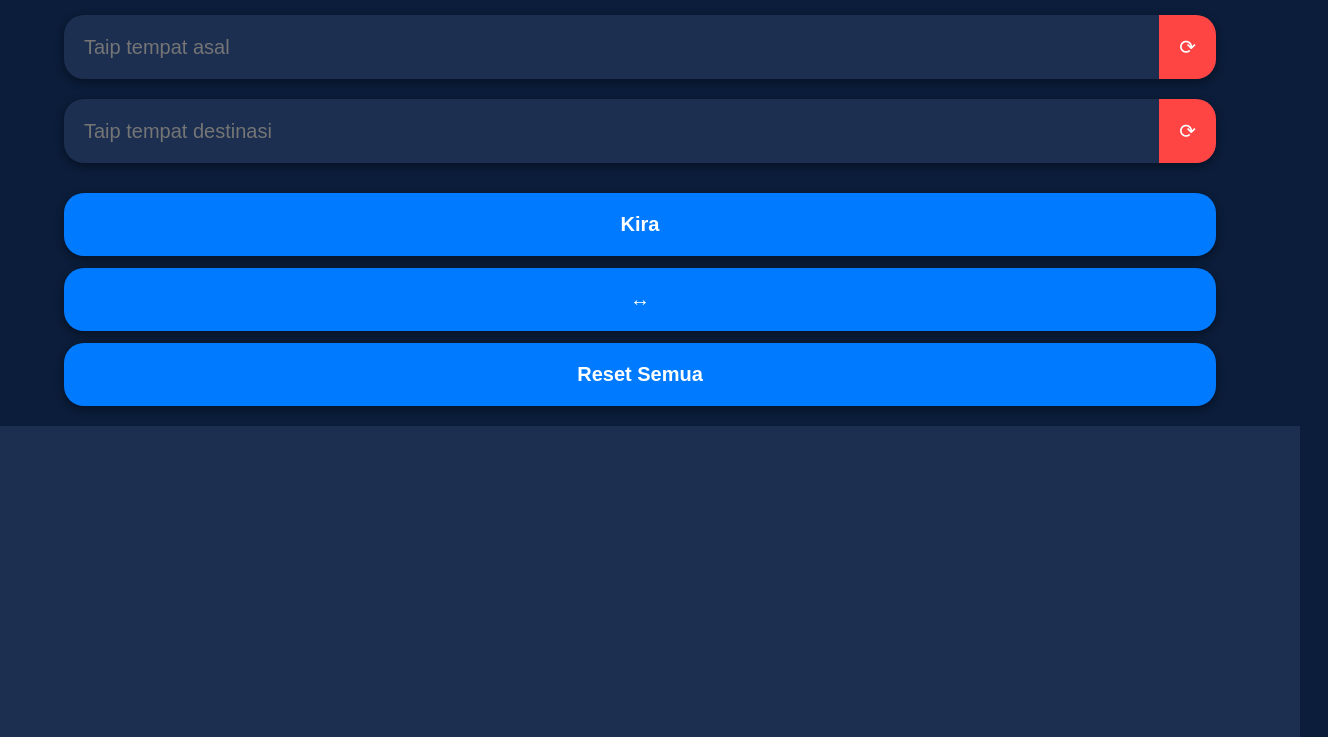
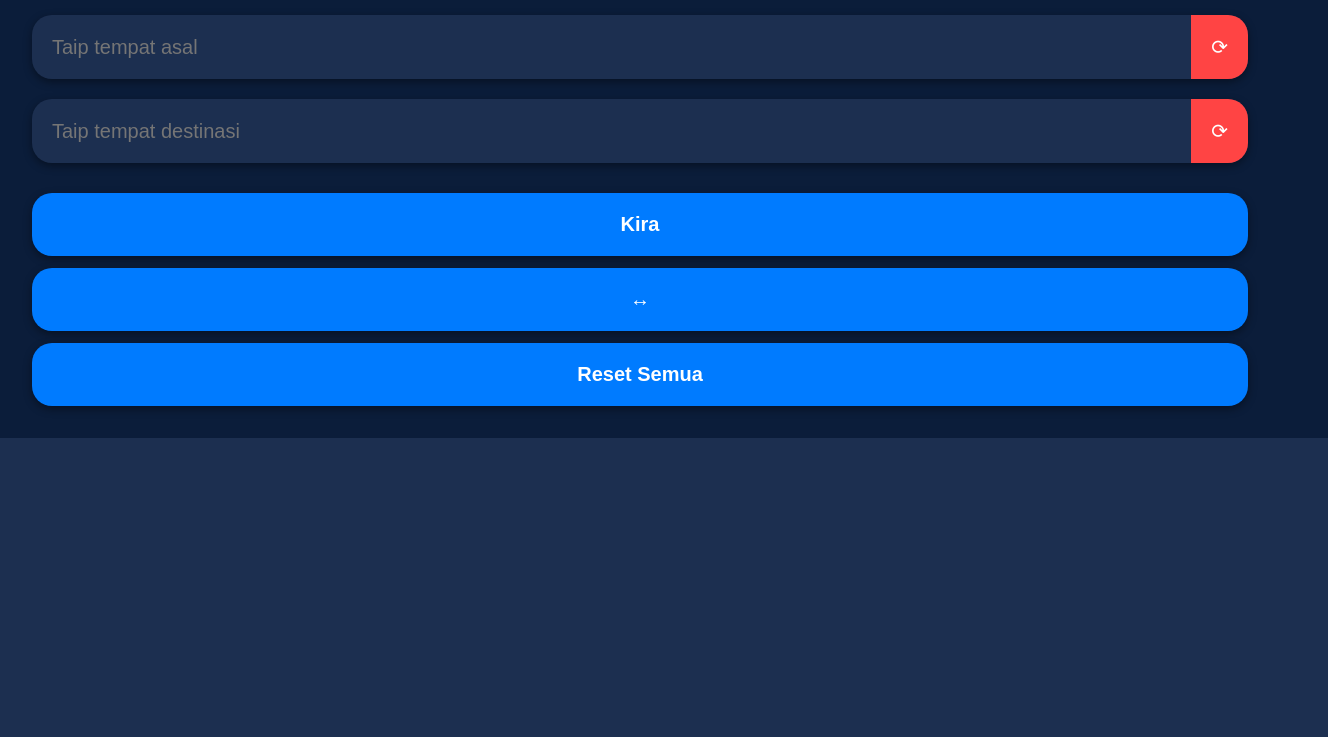
Before and after one commit to mohdrozaimi205/maps, a plain HTML site: page index.html in a window 1280 px wide. Shown: the part 63-800 px from the top of the page, 1328 px wide, since content can reach past the window. Drawn offline with Linux system fonts and the light colour scheme.

Commit message:
Update style.css

```diff
--- a/style.css
+++ b/style.css
@@ -1,31 +1,25 @@
 html, body {
-  height: 100%;              /* penuh skrin */
+  height: 100%;
   margin: 0;
   padding: 0;
   background-color: #0b1d3a;
   color: #ffffff;
   font-family: Arial, sans-serif;
+  display: flex;
+  flex-direction: column;
 }
 
-body {
-  display: flex;
-  flex-direction: column;
-  justify-content: flex-start;
-  align-items: center;
-  text-align: center;
-}
-
-/* Heading */
 h2 {
   margin: 20px 0;
   font-size: 24px;
+  text-align: center;
 }
 
 /* Input group */
 .input-group {
   display: flex;
   align-items: center;
-  width: 90%;                /* ikut lebar phone */
+  width: 95%;
   margin: 10px auto;
   background: #1c2f50;
   border-radius: 20px;
@@ -55,7 +49,7 @@
   display: flex;
   flex-direction: column;
   gap: 12px;
-  width: 90%;
+  width: 95%;
   margin: 20px auto;
 }
 .btn-group button {
@@ -77,7 +71,7 @@
   border-radius: 16px;
   max-height: 200px;
   overflow-y: auto;
-  width: 90%;
+  width: 95%;
   margin: 0 auto;
   box-shadow: 0 3px 8px rgba(0,0,0,0.4);
   text-align: left;
@@ -89,29 +83,43 @@
   font-size: 20px;
 }
 
-/* Route box fit full frame */
+/* Route box fit full frame + spacing */
 #route {
   flex: 1;                   /* ambil baki ruang skrin */
   width: 100%;
-  padding: 20px;
+  padding: 24px;             /* tambah padding */
+  margin-top: 12px;          /* jarak dari butang ke result */
   background: #1c2f50;
   border-radius: 0;
   overflow-y: auto;           /* scroll kalau content panjang */
   font-size: 20px;
-  text-align: left;
+  text-align: center;         /* isi teks center */
+  display: flex;
+  flex-direction: column;
+  justify-content: flex-start;
+  align-items: center;
+  line-height: 1.6;           /* selang baris lebih lega */
+}
+
+#route b {
+  display: inline-block;
+  margin-right: 6px;
 }
 
 .step {
-  margin: 12px 0;
+  margin: 14px 0;             /* jarak antara langkah */
   font-size: 20px;
   padding: 16px;
   background: #2a3f66;
   border-radius: 14px;
   box-shadow: 0 2px 6px rgba(0,0,0,0.4);
+  width: 90%;
+  text-align: center;
 }
 
 summary {
   cursor: pointer;
   font-weight: bold;
   font-size: 20px;
+  margin-top: 12px;           /* jarak sebelum Arahan */
 }
```
